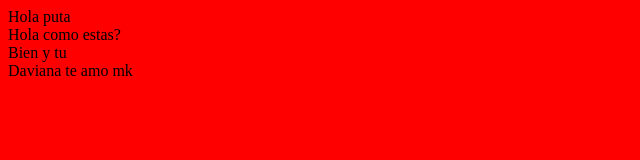
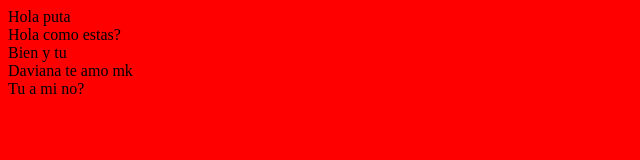
Before and after one commit to Alexrl16/GIT, a plain HTML site: page index.html in a window 1280 px wide. Shown: the full height of the page, 0-640 px from the left. Drawn offline with Linux system fonts and the light colour scheme.

Commit message:
quinto commit

```diff
--- a/index.html
+++ b/index.html
@@ -12,6 +12,7 @@
     <div>Hola como estas?</div>
     <div>Bien y tu</div>
     <div>Daviana te amo mk</div>
+    <div>Tu a mi no?</div>
 
 
 </body>
```
